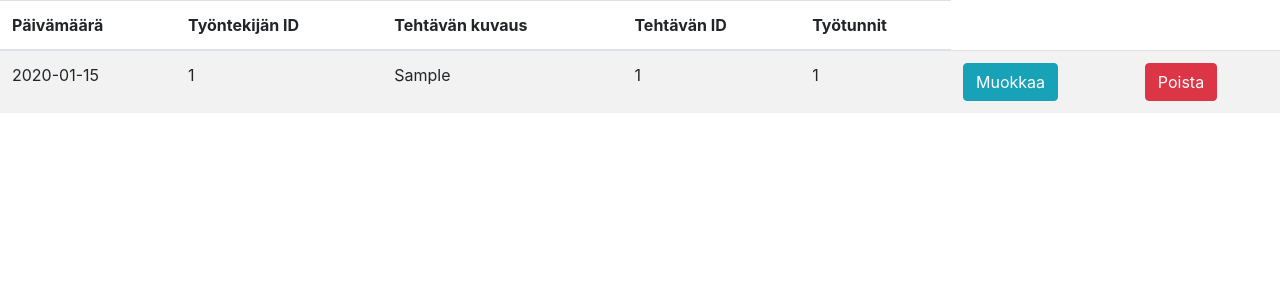
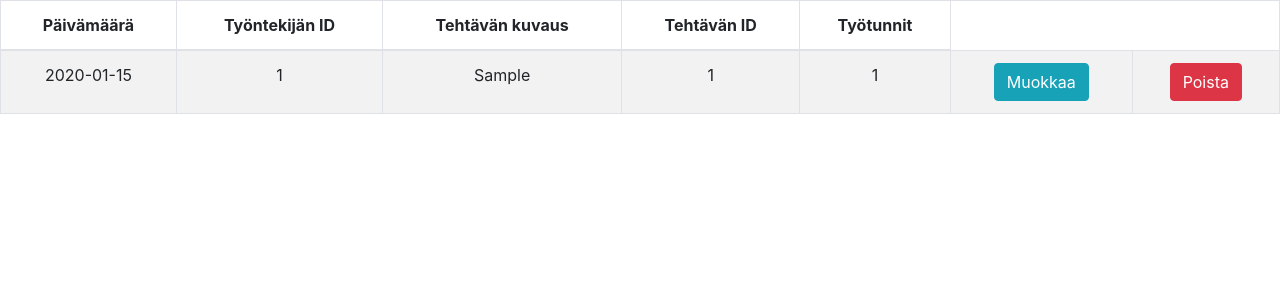
Before and after one commit to ValheKouneli/dyykkimestarit, a Flask app: page /worklog/list in a window 1280 px wide. Shown: the part 56-356 px from the top of the page. Run offline with Flask 2, Linux system fonts and the light colour scheme; a user stored in the database is signed in; tables that the repository leaves empty hold one stand-in row (values such as "Sample post"); some libraries are stand-ins or nearby versions.

Commit message:
Bootstrapin viilausta listauksessa

```diff
--- a/application/templates/worklog/list.html
+++ b/application/templates/worklog/list.html
@@ -1,7 +1,7 @@
 {% extends "layout.html" %}
 
 {% block body %}
-  <table class="table table-striped" >
+  <table class="table table-striped table-bordered text-center" >
     <thead>
       <tr>
         <th>Päivämäärä</th>
```
